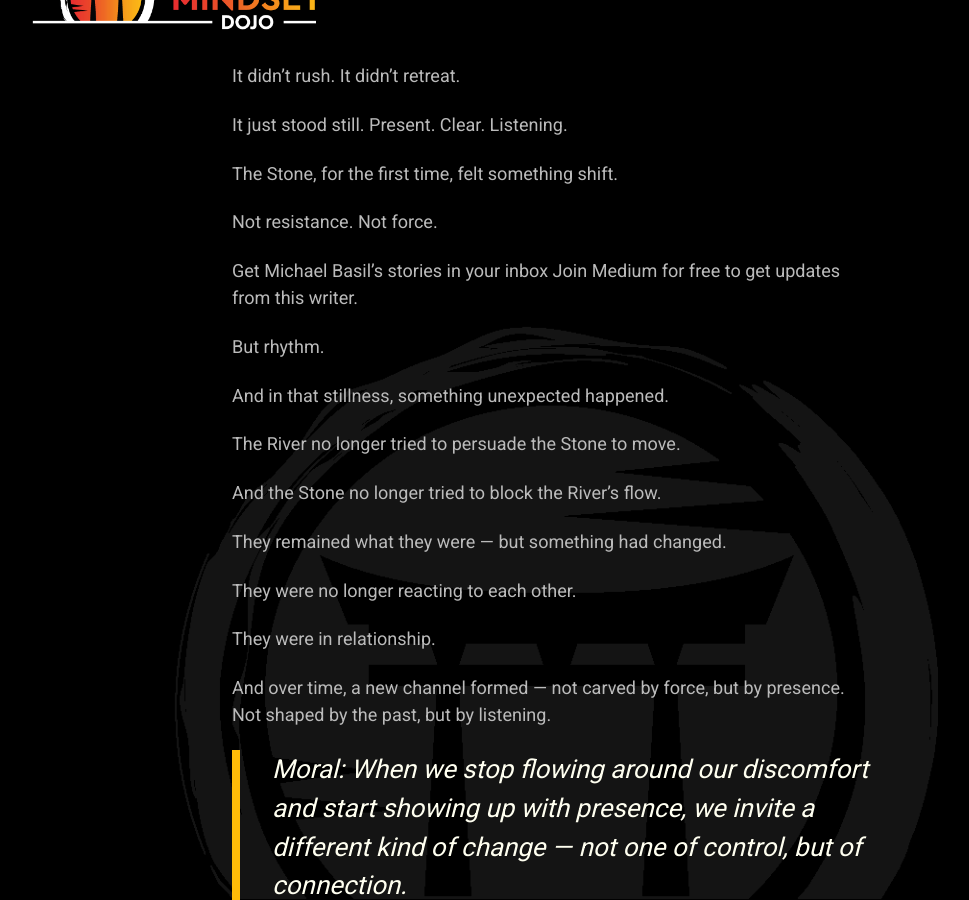
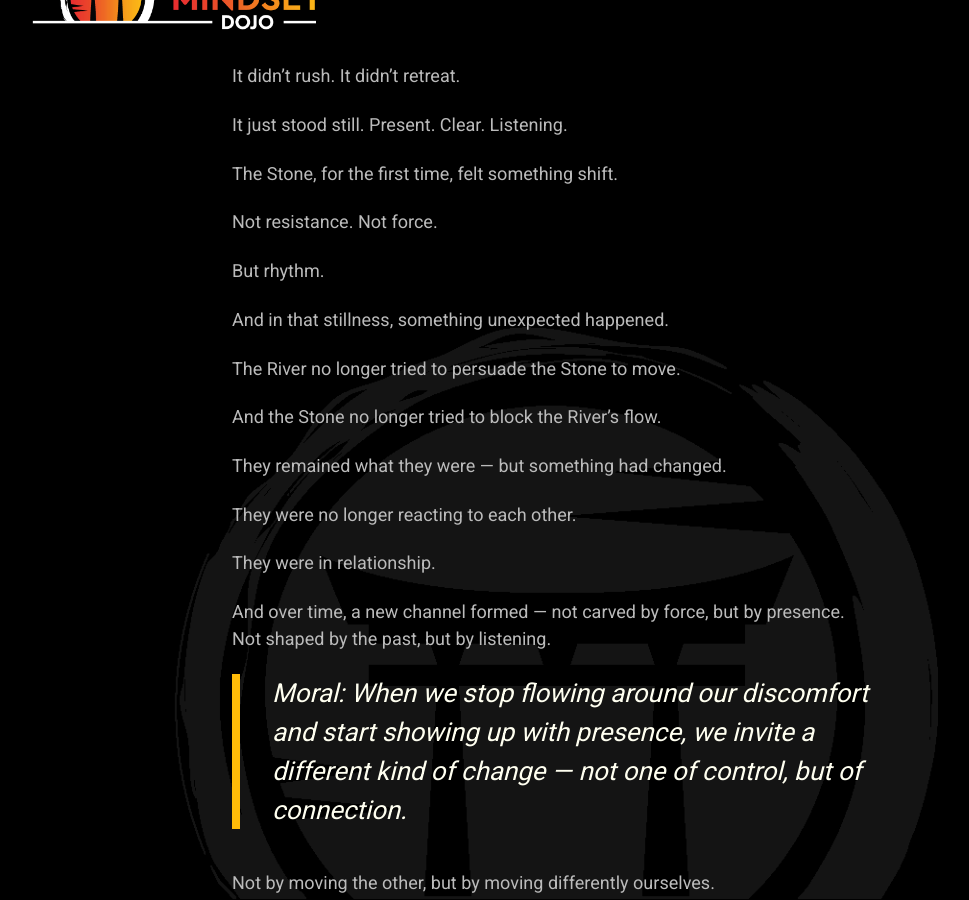
Before and after one commit to mindset-dojo/mindset-dojo.github.io, a Jekyll site: the page built from _insights/2025/michael-basil/2025-05-09-the-river-and-the-stone.md, in a window 1280 px wide and 900 px high, scrolled down 850 px. Shown: the whole window, without its empty margins (86-1055 px from the left). Built offline with Jekyll 4.4.1, drawn with Linux system fonts in a browser that asks for light colours; some web fonts are replaced.

Commit message:
fix(insights): river and stone lint

```diff
--- a/_insights/2025/michael-basil/2025-05-09-the-river-and-the-stone.md
+++ b/_insights/2025/michael-basil/2025-05-09-the-river-and-the-stone.md
@@ -42,9 +42,6 @@ The Stone, for the first time, felt something shift.
 
 Not resistance. Not force.
 
-Get Michael Basil’s stories in your inbox
-Join Medium for free to get updates from this writer.
-
 But rhythm.
 
 And in that stillness, something unexpected happened.
```
